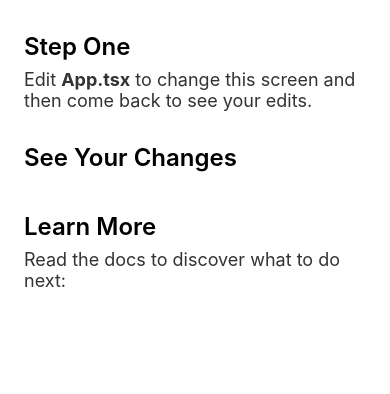
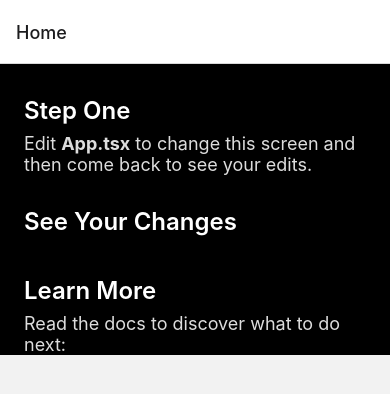
Before and after one commit to abhinavnigam96/RnWebAwesome, a React Native app: screen / in a window 390 px wide. Shown: the top 394 px of the page. Built offline with nearby package versions, Linux system fonts and the light colour scheme.

Commit message:
showing page inside nav container.

```diff
--- a/App.tsx
+++ b/App.tsx
@@ -13,10 +13,13 @@ import {
   StatusBar,
   StyleSheet,
   Text,
-  useColorScheme,
   View,
 } from 'react-native';
 
+import { NavigationContainer } from '@react-navigation/native';
+import { createNativeStackNavigator } from '@react-navigation/native-stack';
+
+import { createStackNavigator } from '@react-navigation/stack';
 // import {
 //   // Colors,
 //   DebugInstructions,
@@ -37,7 +40,7 @@ type SectionProps = PropsWithChildren<{
 }>;
 
 function Section({children, title}: SectionProps): JSX.Element {
-  const isDarkMode = useColorScheme() === 'dark';
+  const isDarkMode = true;
   return (
     <View style={styles.sectionContainer}>
       <Text
@@ -62,8 +65,33 @@ function Section({children, title}: SectionProps): JSX.Element {
   );
 }
 
+const config = {
+  screens: {
+    Home: '',
+    Feed: '/feed',
+  },
+};
+
+const linking = {
+  prefixes: ['http://localhost:8080'],
+  config,
+};
+
 function App(): JSX.Element {
-  const isDarkMode = useColorScheme() === 'dark';
+  // return <Screen2 />;
+  const Root = createNativeStackNavigator();
+  return (
+    <NavigationContainer linking={linking} fallback={<Screen2 />}>
+      <Root.Navigator>
+        <Root.Screen name="Home" component={Screen2} />
+        <Root.Screen name="Feed" component={Screen2} />
+      </Root.Navigator>
+    </NavigationContainer>
+  );
+}
+
+const Screen2 = () => {
+  const isDarkMode = true;
 
   const backgroundStyle = {
     backgroundColor: isDarkMode ? Colors.darker : Colors.lighter,
@@ -98,7 +126,7 @@ function App(): JSX.Element {
       </ScrollView>
     </SafeAreaView>
   );
-}
+};
 
 const styles = StyleSheet.create({
   sectionContainer: {
--- a/index.web.js
+++ b/index.web.js
@@ -1,4 +1,4 @@
-import {AppRegistry} from 'react-native';
+import { AppRegistry } from 'react-native';
 import App from './App.tsx';
 
 AppRegistry.registerComponent('App', () => App);
--- a/package.json
+++ b/package.json
@@ -12,9 +12,15 @@
     "build": "cross-env NODE_ENV=production webpack"
   },
   "dependencies": {
+    "@react-navigation/native": "^6.1.6",
+    "@react-navigation/native-stack": "^6.9.12",
+    "@react-navigation/stack": "^6.3.16",
     "react": "^18.1.0",
     "react-dom": "^18.1.0",
     "react-native": "0.71.6",
+    "react-native-gesture-handler": "^2.9.0",
+    "react-native-safe-area-context": "^4.5.1",
+    "react-native-screens": "^3.20.0",
     "react-native-web": "^0.17.7"
   },
   "devDependencies": {
--- a/webpack.config.js
+++ b/webpack.config.js
@@ -16,6 +16,7 @@ const babelLoaderConfiguration = {
     path.resolve(appDirectory, 'index.web.js'),
     path.resolve(appDirectory, 'src'),
     path.resolve(appDirectory, 'node_modules/react-native-uncompiled'),
+    path.resolve(appDirectory, 'node_modules/react-navigation/native'),
   ],
   use: {
     loader: 'babel-loader',
```
Also changed, not shown: 1 other file (tests, documents, lock files or other folders).
